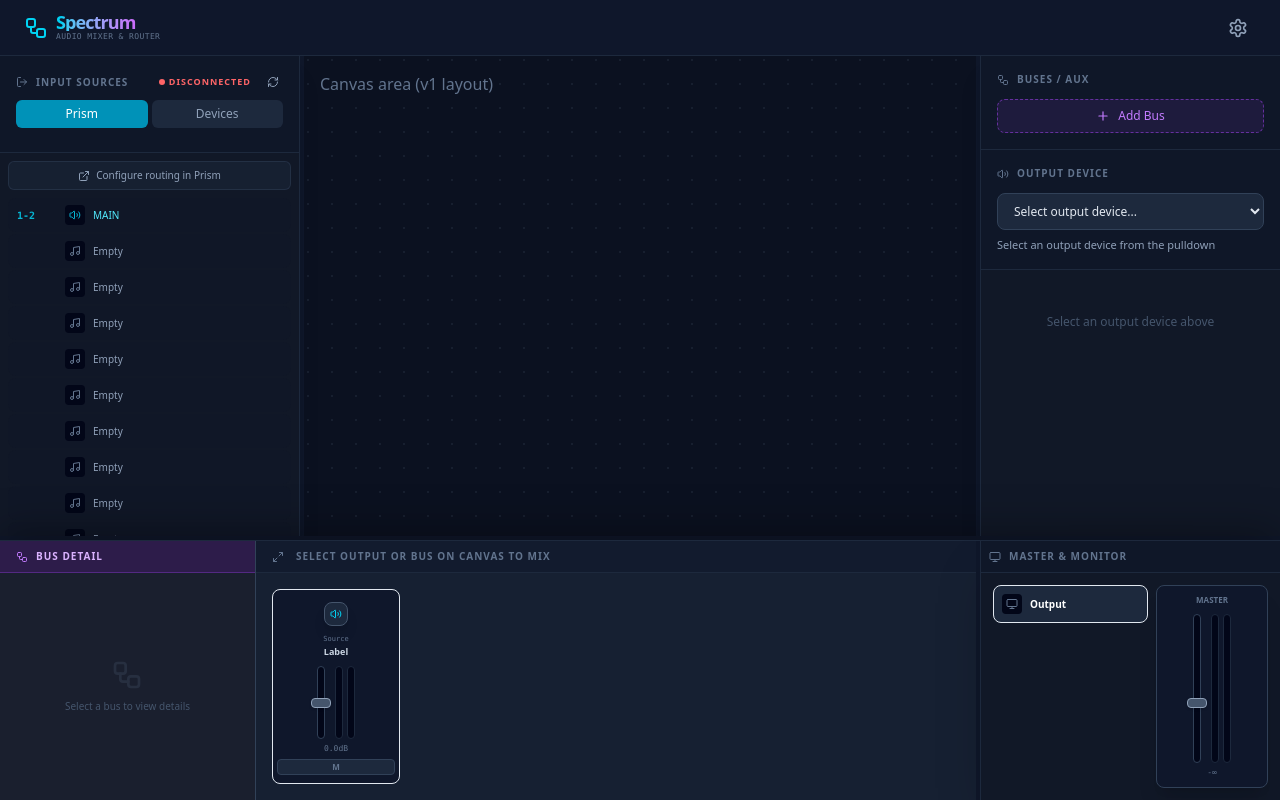
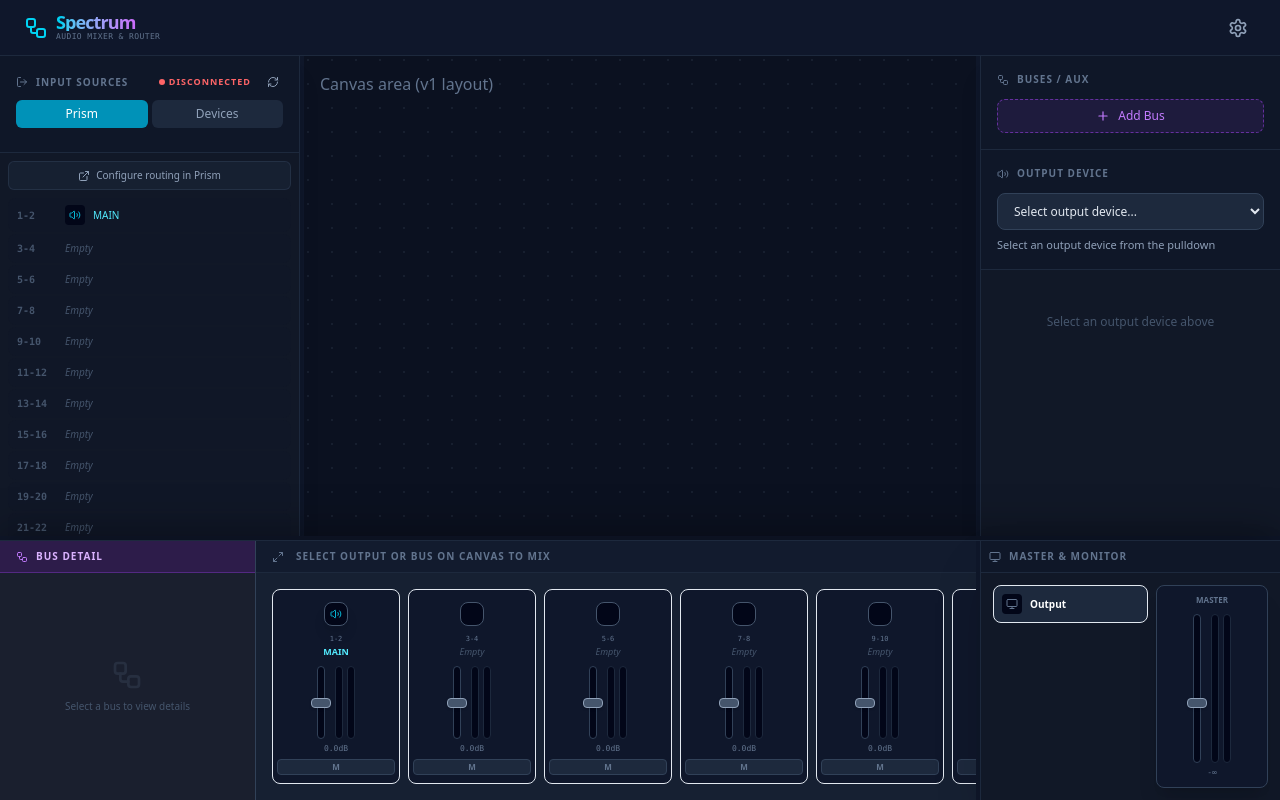
Before and after one commit to petitstrawberry/spectrum, a React (Vite) app: page / in a window 1280 px wide. Built offline with nearby package versions, Linux system fonts and the light colour scheme; the HTML template or start-up script is replaced by a standard one.

Commit message:
feat: MixerPanelにchannelSourcesを追加し、チャンネル情報の表示を改善

```diff
--- a/src/ui/LeftSidebar.tsx
+++ b/src/ui/LeftSidebar.tsx
@@ -91,9 +91,9 @@
                         : 'border-transparent bg-slate-900/20 hover:border-slate-700/50 hover:bg-slate-900/40 hover:ring-2 hover:ring-slate-700/20 cursor-grab active:cursor-grabbing')
                   }
                 >
-                  <div className={`w-10 text-[10px] font-mono font-bold`} style={{ color: channel.isMain ? '#06b6d4' : (channelColors[channel.channelOffset] || undefined) }}>
-                            {channel.channelLabel}
-                          </div>
+                  <div className={`w-10 text-[10px] font-mono font-bold ${!channel.hasApps ? 'text-slate-600' : (channel.isMain ? 'text-cyan-400' : 'text-cyan-400')}`}>
+                    {channel.channelLabel}
+                  </div>
 
                   {channel.isMain ? (
                     <div className="flex-1 flex items-center gap-2 min-w-0">
@@ -126,15 +126,11 @@
                       </div>
                     </div>
                   ) : (
-                    <div className="flex-1 flex items-center gap-2 min-w-0">
-                      <div className="w-5 h-5 rounded flex items-center justify-center bg-slate-950 text-slate-500">
-                        <Music className="w-3 h-3" />
-                      </div>
-                      <div className="flex-1 min-w-0">
-                        <div className="text-[10px] text-slate-400 truncate">Empty</div>
-                      </div>
+                    <div className="flex-1 min-w-0">
+                      <div className="text-[10px] text-slate-600 italic truncate">Empty</div>
                     </div>
-                  )}
+                  )
+                  }
                   {!isUsed && (
                     <Plus className="w-3 h-3 text-slate-600 group-hover:text-cyan-400 transition-colors opacity-0 group-hover:opacity-100 relative z-10" />
                   )}
--- a/src/ui/MixerPanel.tsx
+++ b/src/ui/MixerPanel.tsx
@@ -1,13 +1,15 @@
 // @ts-nocheck
 import React from 'react';
-import { Workflow, Maximize2, Volume2, Monitor } from 'lucide-react';
+import { Workflow, Maximize2, Volume2, Monitor, Music } from 'lucide-react';
+import { getIconForApp } from '../hooks/useIcons';
 
 interface Props {
   mixerHeight: number;
   masterWidth: number;
+  channelSources?: any[];
 }
 
-export default function MixerPanel({ mixerHeight, masterWidth }: Props) {
+export default function MixerPanel({ mixerHeight, masterWidth, channelSources = [] }: Props) {
   return (
     <div className="bg-[#0f172a] border-t border-slate-800 flex shrink-0 shadow-[0_-10px_40px_rgba(0,0,0,0.3)] z-30" style={{ height: mixerHeight }}>
       <div className="w-64 bg-[#1a1f2e] border-r border-slate-700 flex flex-col shrink-0">
@@ -33,15 +35,37 @@
           </div>
         </div>
         <div className="flex-1 flex overflow-x-auto p-4 gap-2 items-stretch">
-          <div className="w-32 bg-slate-900 border rounded-lg flex flex-col items-center py-2 relative group shrink-0 select-none">
+          {channelSources.map((ch: any) => {
+            const isMain = ch?.isMain;
+            const hasApps = ch?.hasApps;
+            const apps = ch?.apps || [];
+            const FirstIcon = (apps[0] && apps[0].icon) || getIconForApp(apps[0]?.name) || Music;
+
+            return (
+              <div key={ch.id} className="w-32 bg-slate-900 border rounded-lg flex flex-col items-center py-2 relative group shrink-0 select-none">
                 <div className="h-8 w-full flex flex-col items-center justify-center mb-1">
-              <div className="w-6 h-6 rounded-lg bg-slate-800 border border-slate-600 flex items-center justify-center shadow-lg text-cyan-400">
+                  {isMain ? (
+                    <div className="w-6 h-6 rounded-lg bg-slate-950 border border-slate-600 flex items-center justify-center shadow-lg" style={{ color: '#06b6d4' }}>
                       <Volume2 className="w-3 h-3" />
                     </div>
+                  ) : hasApps ? (
+                    <div className={`w-6 h-6 rounded-lg bg-slate-950 border border-slate-600 flex items-center justify-center ${apps[0]?.color || ''}`}>
+                      <FirstIcon className="w-3 h-3" />
+                    </div>
+                  ) : (
+                    <div className="w-6 h-6 rounded-lg bg-slate-950 border border-slate-600" />
+                  )}
                 </div>
                 <div className="w-full px-1 text-center mb-2">
-              <div className="text-[7px] text-slate-500 font-mono">Source</div>
-              <div className="text-[9px] font-bold truncate text-slate-300">Label</div>
+                  <div className={`text-[7px] font-mono ${hasApps ? 'text-cyan-400' : 'text-slate-500'}`}>{ch?.channelLabel || '—'}</div>
+                  {isMain ? (
+                    <div className="text-[9px] font-bold truncate text-cyan-300">MAIN</div>
+                  ) : hasApps ? (
+                    <div className="text-[9px] font-bold truncate text-slate-300">{apps.map((a: any) => a.name).join(', ')}</div>
+                  ) : (
+                    <div className="text-[9px] italic text-slate-600">Empty</div>
+                  )}
+                  {apps.length > 1 && <div className="text-[8px] text-slate-500">{apps.length} apps</div>}
                 </div>
                 <div className="flex-1 w-full px-2 flex gap-0.5 justify-center relative">
                   <div className="relative mr-2">
@@ -60,6 +84,8 @@
                   <button className="flex-1 h-4 rounded text-[8px] font-bold border bg-slate-800 border-slate-700 text-slate-500">M</button>
                 </div>
               </div>
+            );
+          })}
         </div>
       </div>
 
--- a/src/ui/SpectrumLayout.tsx
+++ b/src/ui/SpectrumLayout.tsx
@@ -347,7 +347,7 @@
 
       <div className="h-1 bg-transparent hover:bg-purple-500/50 cursor-ns-resize z-40 shrink-0 transition-colors" />
 
-      <MixerPanel mixerHeight={mixerHeight} masterWidth={masterWidth} />
+      <MixerPanel mixerHeight={mixerHeight} masterWidth={masterWidth} channelSources={channelSources} />
     </div>
   );
 }
```
Lines whose indentation alone changed are shown as unchanged.
